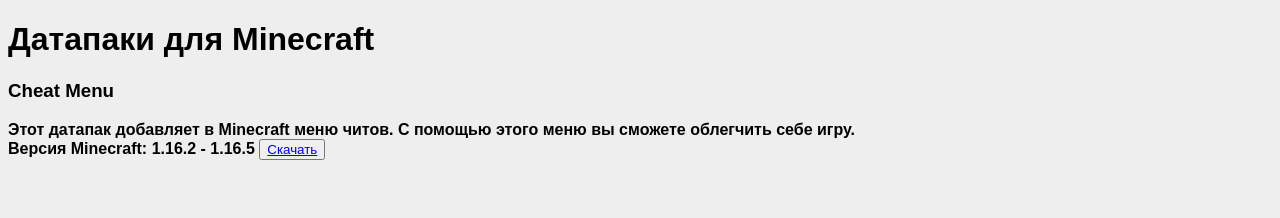
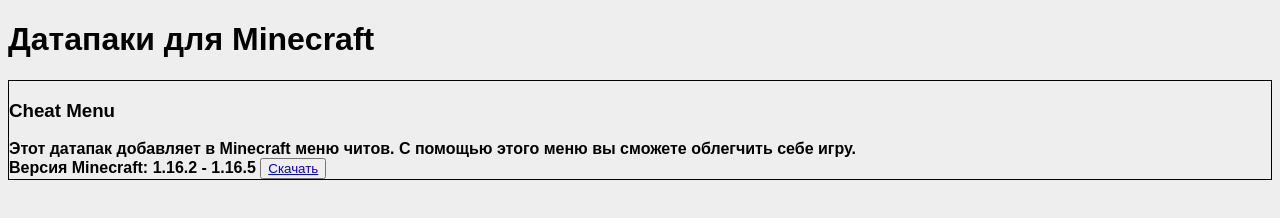
Before and after one commit to YellowApps/mc, a plain HTML site: page datapacks/index.html in a window 1280 px wide. Drawn offline with Linux system fonts and the light colour scheme.

Commit message:
Update index.html

```diff
--- a/datapacks/index.html
+++ b/datapacks/index.html
@@ -8,13 +8,16 @@
         font: 16px Arial;
         background: #eee
       }
+      .datapack{
+        border: solid 1px black;
+      }
     </style>
   </head>
   <body>
     <h1>Датапаки для Minecraft</h1>
     <!--<div class="datapack">
       <h3></h3>
-      <b></b>
+      <b><br></b><br>
       <button><a href=".zip" download>Скачать</a></button>
     </div>-->
     <div class="datapack">
```
